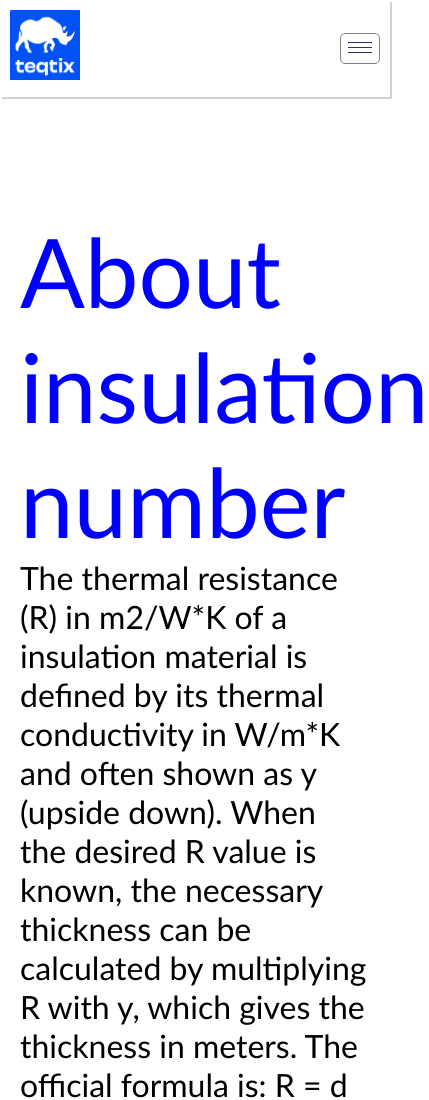
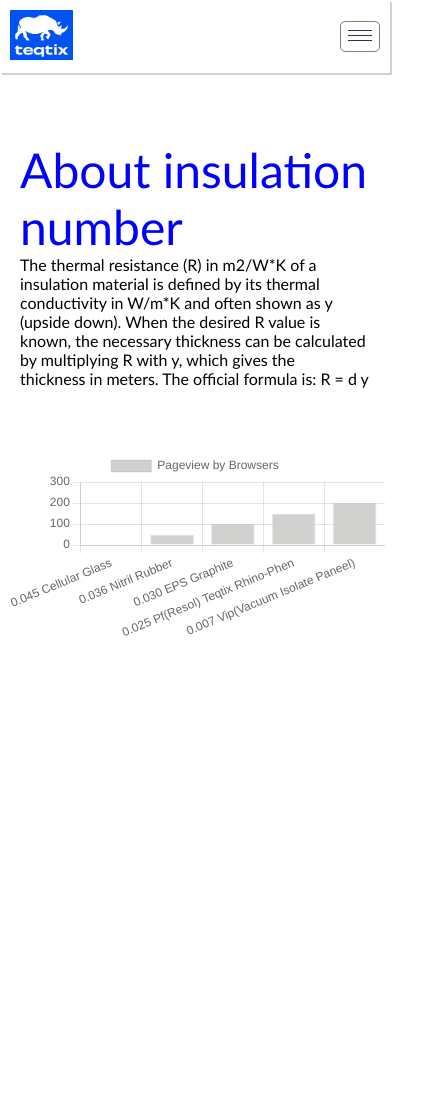
Before and after one commit to israelayobami19/Teqtix-chart-clone, a plain HTML site: page index.html in a window 390 px wide. Shown: the top 1100 px of the page, 429 px wide, since content can reach past the window. After the commit the page ends 1060 px from the top, so only its background shows below. Drawn offline with nearby package versions, Linux system fonts and the light colour scheme.

Commit message:
Add files via upload

```diff
--- a/index.html
+++ b/index.html
@@ -13,7 +13,7 @@
 <body>
     <header class="header">
         <div class="logo">
-            <img src="IMG/images.png" alt="cups" class="logo-img" width="70" height="70">
+            <img src="IMG/images.png" alt="cups" class="logo-img" width="50" height="50">
         </div>
         <ul class="navigation">
             <li class="navigation_li"><a class="navigation_a" href="#">Home</a></li>
@@ -33,7 +33,7 @@
             <p class="section_p">The thermal resistance (R) in m2/W*K of a insulation material is defined by its thermal <br> conductivity in W/m*K and often shown as y (upside down). When the desired R value is <br> known, the necessary thickness can be calculated by multiplying R with y, which gives the <br> thickness in meters. The official formula is: R = d y</p>
         </section>
         <div class="container">
-            <div class="chart"> <canvas id="barchart" width="400" height="300"></canvas></div>
+            <div class="chart"> <canvas id="barchart"></canvas></div>
         </div>
     </main>
 
--- a/style.css
+++ b/style.css
@@ -9,6 +9,10 @@
    overflow-x: hidden;
    width: 100%;
    font-family: 'Gill Sans', 'Gill Sans MT', Calibri, 'Trebuchet MS', sans-serif;
+}
+
+img {
+   width: 100%;
 }
 
 
@@ -116,10 +120,46 @@ a {
  }
 
  .chart {
-   width: 1200px;
-   height: 800px;
+   width: 2200px;
+   height: 900px;
     padding: 2rem;
     background-color: #fff;
+ }
+
+ @media screen and (max-width: 1440px) {
+
+   .header {
+      padding: 1em;
+   }
+
+   .main_section {
+      padding: 1em;
+   }
+
+   .chart {
+      width: 1400px;
+      height: 900px;
+      padding: 1em;
+   }
+
+ }
+
+ @media screen and (max-width: 1024px) {
+
+   .header {
+      padding: 1em;
+   }
+
+   .main_section {
+      padding: 10px;
+   }
+
+   .chart {
+      width: 900px;
+      height: 900px;
+      padding: 10px;
+   }
+
  }
 
  @media screen and (max-width: 769px) {
@@ -184,6 +224,14 @@ a {
       padding: 7px;
   }
 
+  .main {
+   padding: 1em;
+  }
+
+  .main_section {
+   padding: 1em;
+  }
+
   .chart {
    width: 700px;
    height: 600px;
@@ -194,9 +242,22 @@ a {
  }
 
 
+ @media screen and (max-width: 721px) {
+   .header {
+      font-size: 2rem;
+      padding: 10px;
+   }
+
+   .main {
+      padding: 10px;
+   }
+ }
+
+
  @media screen and (max-width: 426px) {
    .header {
       padding: 10px;
+      font-size: 1rem;
    }
 
    .main {
@@ -205,6 +266,7 @@ a {
 
    .main_section {
       padding: 10px;
+      font-size: 1rem;
    }
 
    .container {
@@ -213,8 +275,21 @@ a {
 
     .chart {
       width: 400px;
-      height: 600px;
-       padding: 2rem;
-       background-color: #fff;
+      padding: 10px;
+      background-color: #fff;
     }
  }
+
+ @media screen and (max-width: 376px) {
+   .chart {
+      width: 350px;
+
+   }
+ }
+
+ @media screen and (max-width: 321px) {
+   .chart {
+      width: 90vw;
+
+   }
+ }
```
